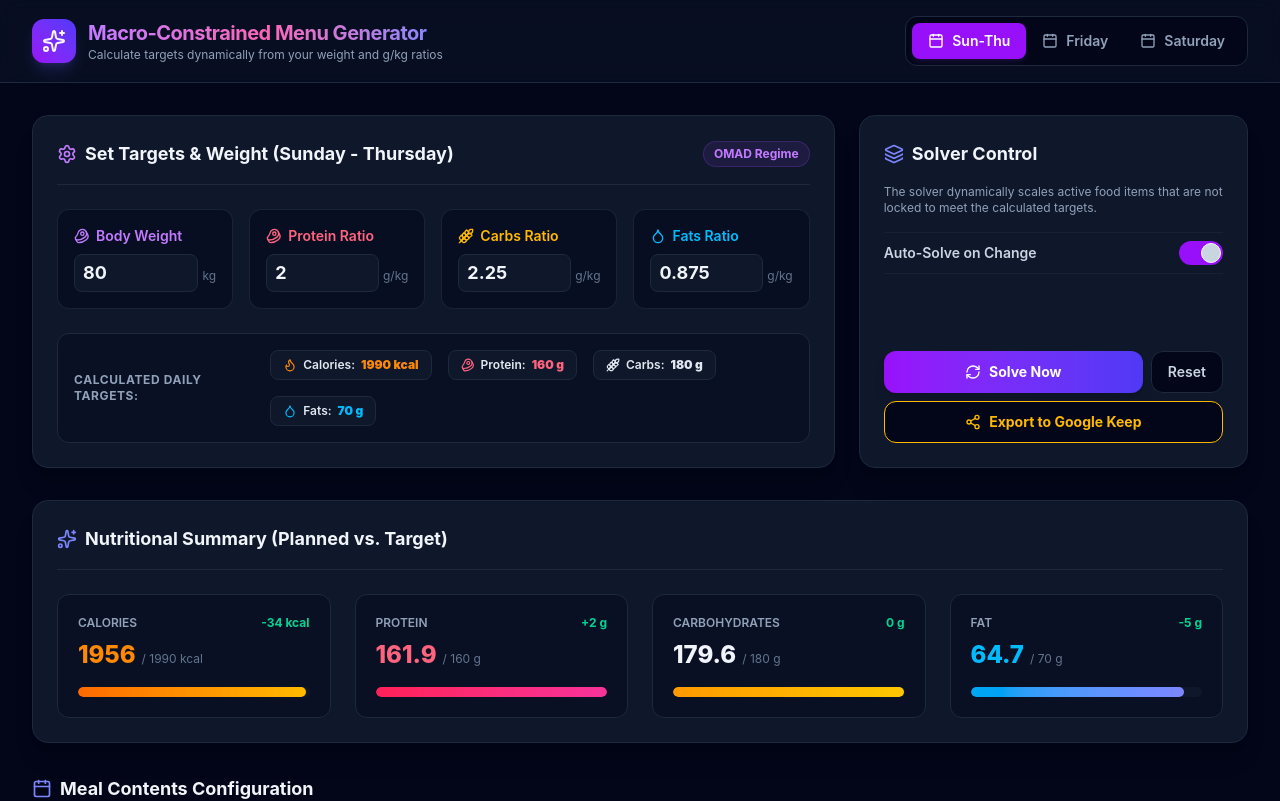
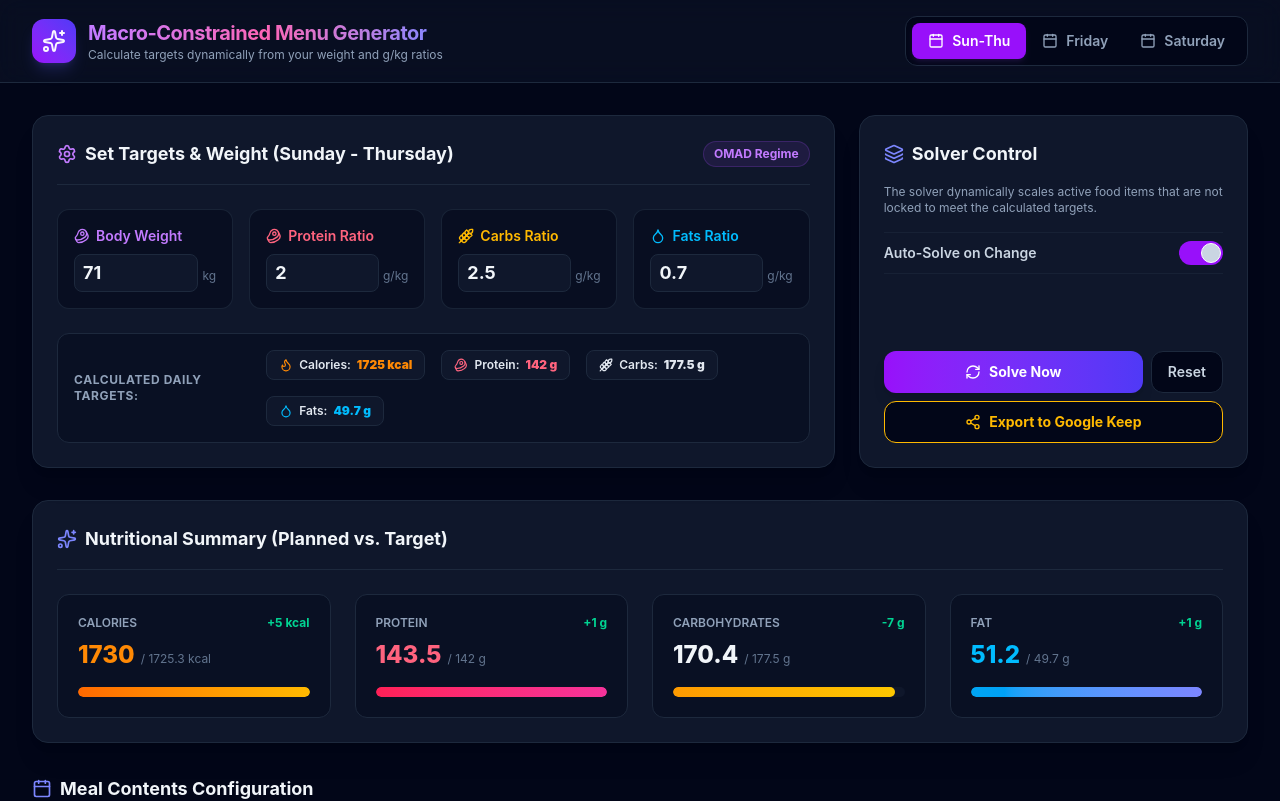
Before and after one commit to ranimela/menu-builder, a React (Vite) app: page / in a window 1280 px wide. Shown: the top 801 px of the page. Built offline with nearby package versions, Linux system fonts and the light colour scheme.

Commit message:
Update default weight and Sunday-Thursday macro ratio inputs

```diff
--- a/src/App.tsx
+++ b/src/App.tsx
@@ -23,7 +23,7 @@ const FOOD_DATABASE = defaultFoodDb as FoodItem[];
 
 // Default day configurations in g/kg (TargetRatios)
 const INITIAL_RATIOS: Record<'sun_thu' | 'fri' | 'sat', TargetRatios> = {
-  sun_thu: { proteinPerKg: 2.0, carbsPerKg: 2.25, fatPerKg: 0.875 },
+  sun_thu: { proteinPerKg: 2.0, carbsPerKg: 2.5, fatPerKg: 0.7 },
   fri: { proteinPerKg: 1.875, carbsPerKg: 2.625, fatPerKg: 1.0 },
   sat: { proteinPerKg: 2.125, carbsPerKg: 3.0, fatPerKg: 1.1875 },
 };
@@ -112,7 +112,7 @@ export const App: React.FC = () => {
   const [activeDay, setActiveDay] = useState<'sun_thu' | 'fri' | 'sat'>('sun_thu');
 
   // User weight in kg (global)
-  const [weight, setWeight] = useState<number>(80);
+  const [weight, setWeight] = useState<number>(71);
 
   // Day Plans state
   const [dayPlans, setDayPlans] = useState<Record<'sun_thu' | 'fri' | 'sat', DayPlan>>(() => ({
```
